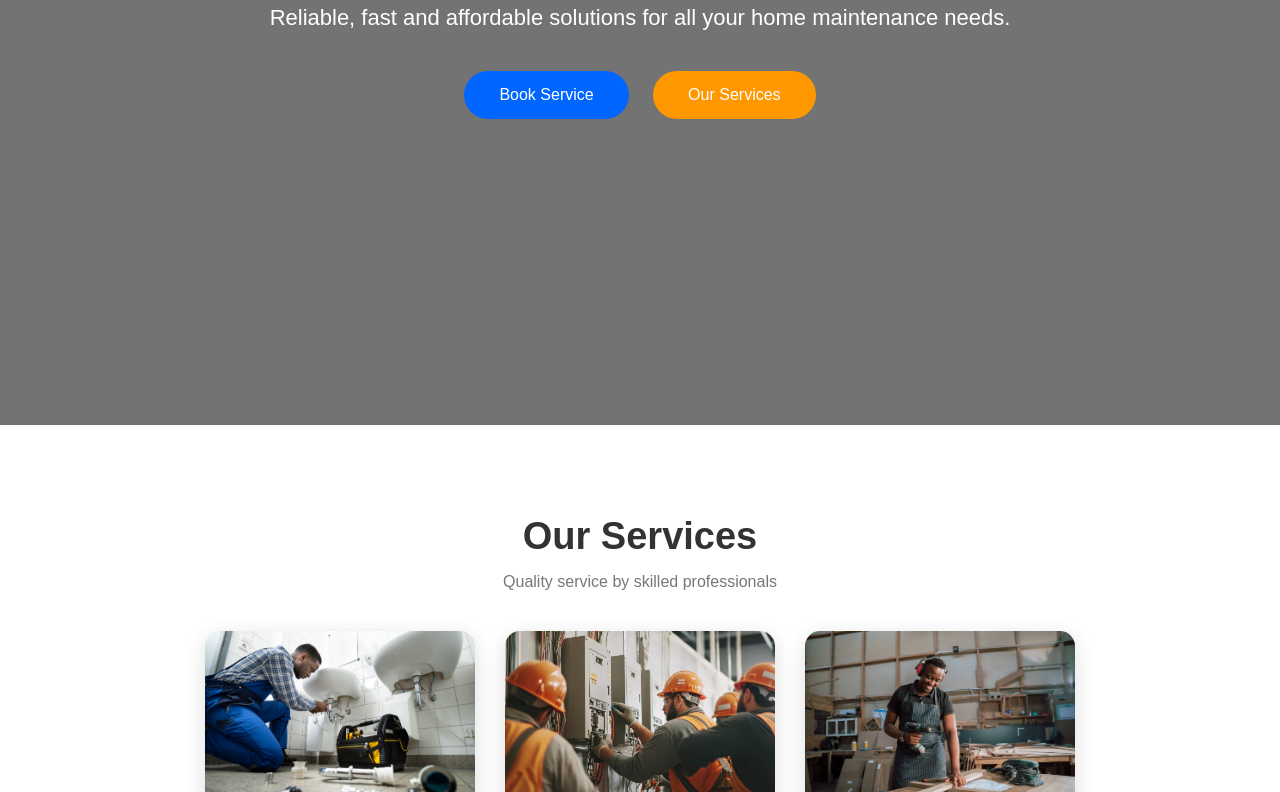
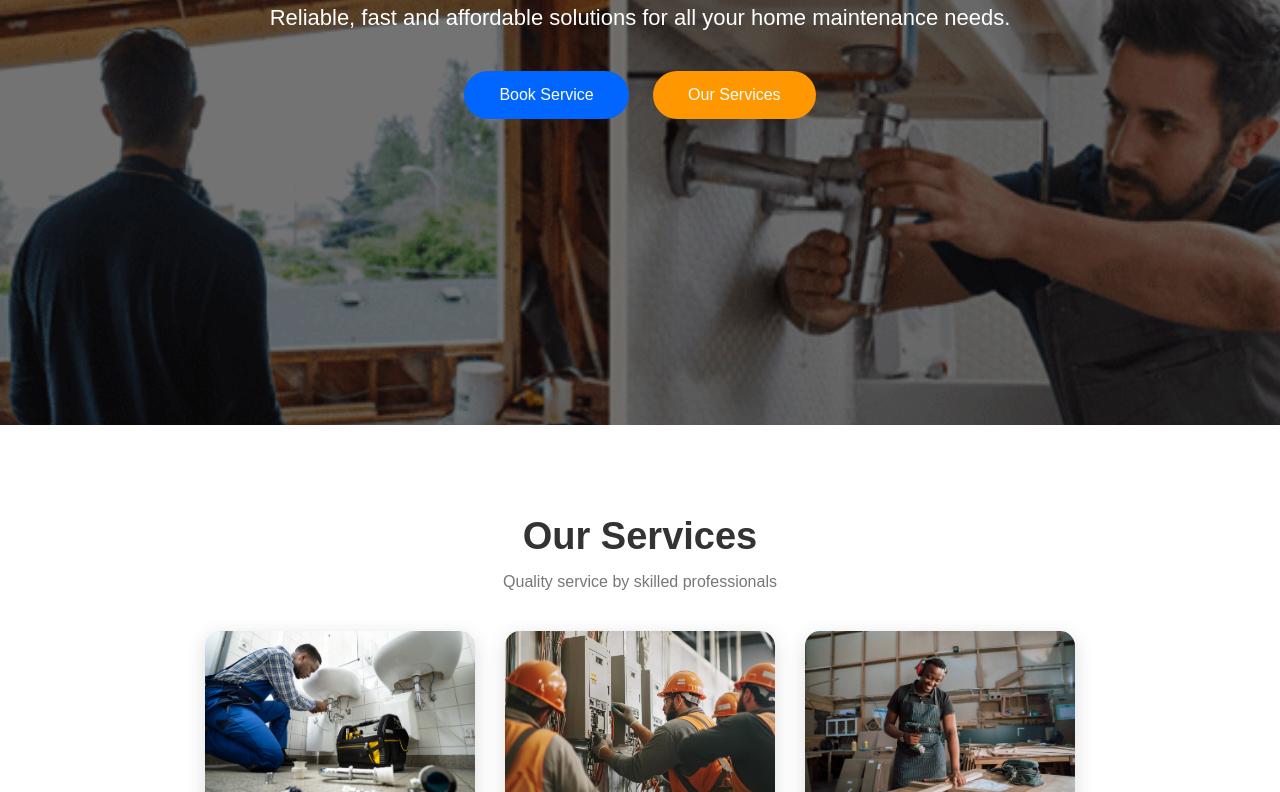
Before and after one commit to syedaafreen26356-ui/Homefix-website, a plain HTML site: page index.html in a window 1280 px wide. Shown: the part 375-1167 px from the top of the page. Drawn offline with Linux system fonts and the light colour scheme.

```diff
--- a/style.css
+++ b/style.css
@@ -53,7 +53,7 @@ height:100vh;
 
 background:
 linear-gradient(rgba(0,0,0,.55),rgba(0,0,0,.55)),
-url("images/All-home-services.png");
+url("All-home-services.png");
 
 background-size:cover;
 background-position:center;
```
